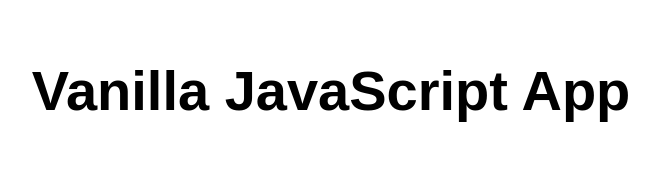
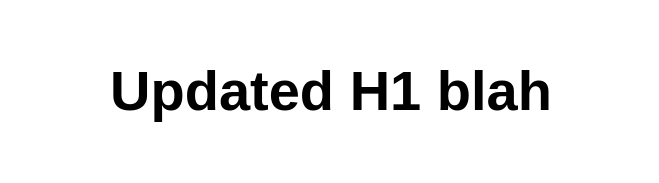
Before and after one commit to twograinscratch/my-first-static-web-app, a website: page src/index.html in a window 1280 px wide. Shown: the whole page, without its empty margins (309-968 px from the left). Drawn offline with Linux system fonts and the light colour scheme.

Commit message:
boo boo committed boob boo

```diff
--- a/src/index.html
+++ b/src/index.html
@@ -10,7 +10,7 @@
 
 <body>
   <main>
-    <h1>Vanilla JavaScript App</h1>
+    <h1>Updated H1 blah</h1>
   </main>
 </body>
 
```
